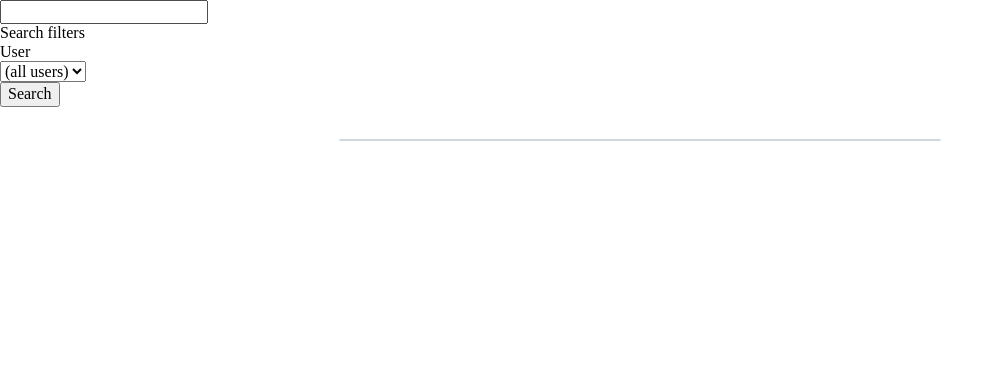
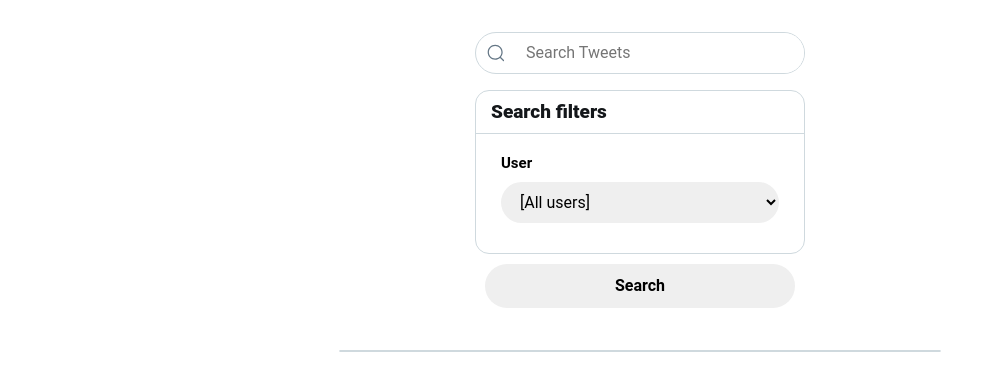
Before and after one commit to wzyboy/ash2, a Flask app: template templates/search.html in a window 1280 px wide. Shown: the top 391 px of the page, without its empty margins (0-1004 px from the left). Run offline with Flask 2, Linux system fonts and the light colour scheme; the template is opened without the code that fills it, so the values that code supplies are empty; parts of the project's set-up code (start-up, migrations or seed data) failed here and were passed over.

Commit message:
Search UI

```diff
--- a/static/main.css
+++ b/static/main.css
@@ -337,12 +337,102 @@ template {
   display: none;
 }
 
+body {
+  font-family: Roboto, sans-serif;
+}
+
 a {
   text-decoration: none;
   color: rgb(0, 111, 214);
 }
 a:visited {
   color: rgb(0, 111, 214);
+}
+
+/* Search */
+.search-form {
+  max-width: 330px;
+  margin: 2em auto;
+  display: flex;
+  flex-direction: column;
+}
+.search-form .search-box {
+  display: flex;
+  flex-direction: row;
+  border: 1px solid rgb(207, 217, 222);
+  border-radius: 9999px;
+  overflow: hidden;
+  margin-bottom: 1em;
+}
+.search-form .search-box .search-icon {
+  display: flex;
+  justify-content: center;
+}
+.search-form .search-box .search-icon svg {
+  padding: 10px;
+  height: 1.25em;
+  color: rgb(101, 119, 134);
+  fill: currentcolor;
+  vertical-align: text-bottom;
+}
+.search-form .search-box .search-input {
+  flex-grow: 1;
+  border: none;
+  padding: 10px;
+  outline-style: none;
+}
+.search-form .search-filters {
+  display: flex;
+  flex-direction: column;
+  border: 1px solid rgb(207, 217, 222);
+  border-radius: 14px;
+}
+.search-form .search-filters .title {
+  border-bottom: inherit;
+  padding: 10px 15px;
+  color: rgb(20, 23, 26);
+  font-size: 19px;
+  font-weight: 900;
+}
+.search-form .search-filters .filters {
+  padding: 10px 15px;
+  display: flex;
+  flex-direction: column;
+}
+.search-form .search-filters .filters .filter {
+  margin: 10px 0;
+}
+.search-form .search-filters .filters .filter .filter-label {
+  font-size: 15px;
+  font-weight: bold;
+  padding: 10px;
+}
+.search-form .search-filters .filters .filter .filter-content {
+  padding: 10px;
+}
+.search-form .search-filters .filters .filter select {
+  outline-style: none;
+  border: inherit;
+  padding-top: 10px;
+  padding-bottom: 10px;
+  padding-left: 15px;
+  padding-right: 25px;
+  line-height: 1.5;
+  width: 100%;
+  border-radius: 9999px;
+}
+.search-form .search-button {
+  padding: 10px;
+}
+.search-form .search-button input {
+  padding: 10px 15px;
+  width: 100%;
+  outline-style: none;
+  border: inherit;
+  line-height: 1.5;
+  cursor: pointer;
+  border-radius: 9999px;
+  font-weight: bold;
 }
 
 /* Tweet card */
@@ -359,7 +449,6 @@ a:visited {
   flex-direction: column;
   border: 1px solid rgb(207, 217, 222);
   border-radius: 12px;
-  font-family: Roboto, sans-serif;
 }
 .tweet-card .author {
   padding-bottom: 12px;
@@ -417,6 +506,7 @@ a:visited {
   line-height: 24px;
   font-size: 20px;
   font-weight: 400;
+  overflow-wrap: break-word;
 }
 .tweet-card .media {
   margin-top: 12px;
@@ -515,7 +605,6 @@ a:visited {
   margin: 2em auto;
   border: 1px solid rgb(207, 217, 222);
   border-radius: 12px;
-  font-family: Roboto, sans-serif;
 }
 .tweet-list .tweet-list-item {
   display: flex;
@@ -586,5 +675,8 @@ a:visited {
 .tweet-list .tweet-list-item .text-col .in-reply-to a:hover {
   text-decoration: underline;
 }
+.tweet-list .tweet-list-item .text-col .full-text {
+  overflow-wrap: break-word;
+}
 
 /*# sourceMappingURL=main.css.map */
--- a/static/scss/card.scss
+++ b/static/scss/card.scss
@@ -16,8 +16,6 @@
 
     border: 1px solid rgb(207, 217, 222);
     border-radius: 12px;
-
-    font-family: Roboto, sans-serif;
 
     .author {
         padding-bottom: 12px;
@@ -80,6 +78,7 @@
             line-height: 24px;
             font-size: 20px;
             font-weight: 400;
+            overflow-wrap: break-word;
         }
     }
 
--- a/static/scss/list.scss
+++ b/static/scss/list.scss
@@ -5,7 +5,6 @@
     margin: 2em auto;
     border: 1px solid rgb(207, 217, 222);
     border-radius: 12px;
-    font-family: Roboto, sans-serif;
 
     .tweet-list-item {
         display: flex;
@@ -79,6 +78,10 @@
                     }
                 }
             }
+
+            .full-text {
+                overflow-wrap: break-word;
+            }
         }
 
     }
--- a/static/scss/main.scss
+++ b/static/scss/main.scss
@@ -1,4 +1,8 @@
 @import "normalize";
+
+body {
+    font-family: Roboto, sans-serif;
+}
 
 a {
     text-decoration: none;
@@ -8,5 +12,6 @@ a {
     }
 }
 
+@import "search";
 @import "card";
 @import "list";
--- /dev/null
+++ b/static/scss/search.scss
@@ -0,0 +1,97 @@
+/* Search */
+
+.search-form {
+    max-width: 330px;
+    margin: 2em auto;
+    display: flex;
+    flex-direction: column;
+
+    .search-box {
+        display: flex;
+        flex-direction: row;
+
+        border: 1px solid rgb(207, 217, 222);
+        border-radius: 9999px;
+        overflow: hidden;
+
+        margin-bottom: 1em;
+
+        .search-icon {
+            display: flex;
+            justify-content: center;
+            svg {
+                padding: 10px;
+                height: 1.25em;
+                color: rgb(101, 119, 134);
+                fill: currentcolor;
+                vertical-align: text-bottom;
+            }
+        }
+
+        .search-input {
+            flex-grow: 1;
+            border: none;
+            padding: 10px;
+            outline-style: none;
+        }
+    }
+
+    .search-filters {
+        display: flex;
+        flex-direction: column;
+
+        border: 1px solid rgb(207, 217, 222);
+        border-radius: 14px;
+
+        .title {
+            border-bottom: inherit;
+            padding: 10px 15px;
+
+            color: rgb(20, 23, 26);
+            font-size: 19px;
+            font-weight: 900;
+        }
+
+        .filters {
+            padding: 10px 15px;
+            display: flex;
+            flex-direction: column;
+            .filter {
+                margin: 10px 0;
+                .filter-label {
+                    font-size: 15px;
+                    font-weight: bold;
+                    padding: 10px;
+                }
+                .filter-content {
+                    padding: 10px;
+                }
+                select {
+                    outline-style: none;
+                    border: inherit;
+                    padding-top: 10px;
+                    padding-bottom: 10px;
+                    padding-left: 15px;
+                    padding-right: 25px;
+                    line-height: 1.5;
+                    width: 100%;
+                    border-radius: 9999px;
+                }
+            }
+        }
+    }
+
+    .search-button {
+        padding: 10px;
+        input {
+            padding: 10px 15px;
+            width: 100%;
+            outline-style: none;
+            border: inherit;
+            line-height: 1.5;
+            cursor: pointer;
+            border-radius: 9999px;
+            font-weight: bold;
+        }
+    }
+}
--- a/templates/search.html
+++ b/templates/search.html
@@ -18,19 +18,18 @@ Tweets - Search
   <form class="search-form" action="" method="get">
 
       <div class="search-box">
-          <div class="search-icon"></div>
-          <div class="search-input">
-              <input type="text" name="q" value="{{ keyword }}" required/>
-          </div>
+          <div class="search-icon">{% include 'search.svg' %}</div>
+          <input class="search-input" type="text" name="q" placeholder="Search Tweets" value="{{ keyword }}" required/>
       </div>
 
       <div class="search-filters">
           <div class="title">Search filters</div>
+          <div class="filters">
                 <div class="filter">
-              <div class="filter-name">User</div>
+                    <label class="filter-label">User</label>
                     <div class="filter-content">
                         <select name="u">
-                    <option value="">(all users)</option>
+                            <option value="">[All users]</option>
                             {%- for i in user_list %}
                             <option value="{{ i }}"{% if i == user %} selected{% endif %}>{{ i }}</option>
                             {%- endfor %}
@@ -38,8 +37,11 @@ Tweets - Search
                     </div>
                 </div>
           </div>
+      </div>
 
-      <input type="submit" value="Search" />
+      <div class="search-button">
+        <input type="submit" value="Search"/>
+      </div>
   </form>
 
   {% include '_tweet_list.html' %}
```
Also changed, not shown: templates/search.svg (added), 1 other file. Lines whose indentation alone changed are shown as unchanged.
